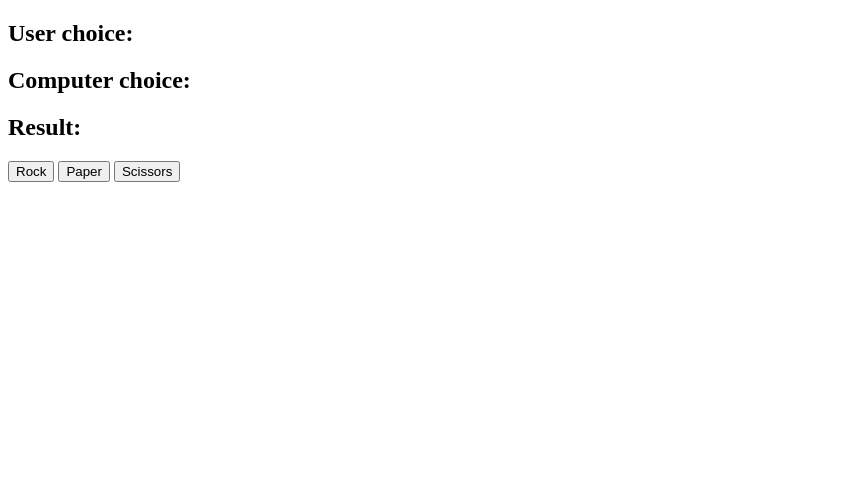
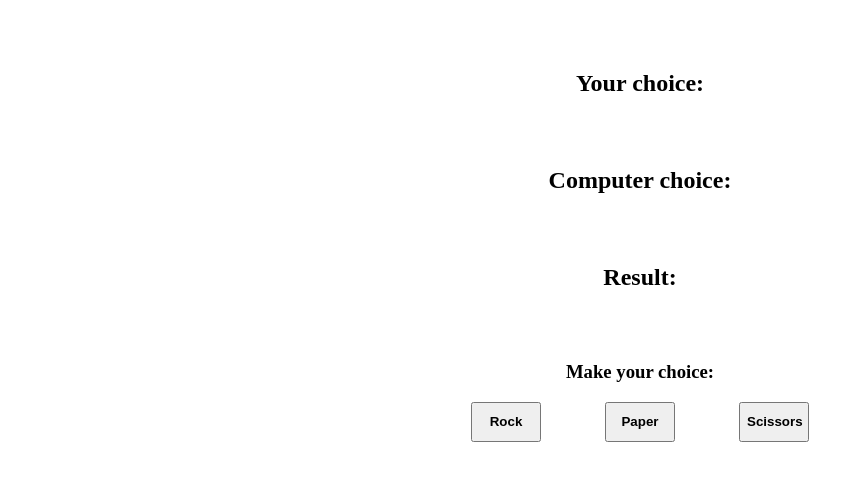
Before and after one commit to BuscaronsIsrael/7-games-javascript, a plain HTML site: page Rock-Paper-Scissors/index.html in a window 1280 px wide. Shown: the whole page, without its empty margins (0-864 px from the left). Drawn offline with Linux system fonts and the light colour scheme.

Commit message:
Create new style.css file

```diff
--- a/Rock-Paper-Scissors/index.html
+++ b/Rock-Paper-Scissors/index.html
@@ -4,12 +4,14 @@
     <meta charset="UTF-8">
     <meta http-equiv="X-UA-Compatible" content="IE=edge">
     <meta name="viewport" content="width=device-width, initial-scale=1.0">
+    <link rel="stylesheet" text="text/css" href="style.css">
     <title>Rock, Paper, Scissors</title>
 </head>
 <body>
-    <h2>User choice: <span id="user-choice"></span></h2>
+    <h2>Your choice: <span id="user-choice"></span></h2>
     <h2>Computer choice: <span id="computer-choice"></span></h2>
     <h2>Result: <span id="result"></span></h2>
+    <h3>Make your choice:</h3>
 
     <button id="rock">Rock</button>
     <button id="paper">Paper</button>
--- /dev/null
+++ b/Rock-Paper-Scissors/style.css
@@ -0,0 +1,15 @@
+* {
+    text-align: center;
+}
+
+h2 {
+    margin: 70px;
+}
+
+button {
+    margin-right: 30px;
+    margin-left: 30px;
+    height: 40px;
+    width: 70px;
+    font-weight: bold;
+}
```
